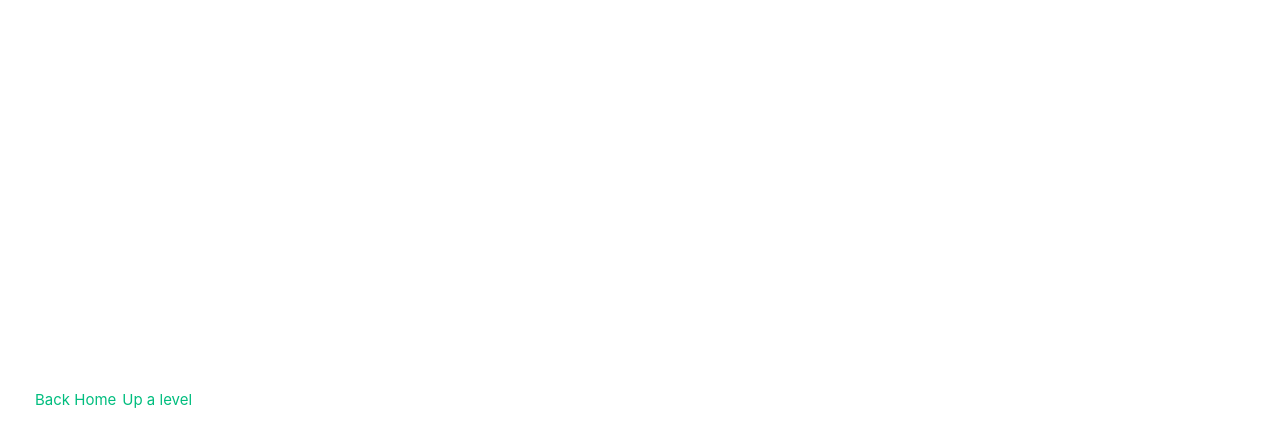
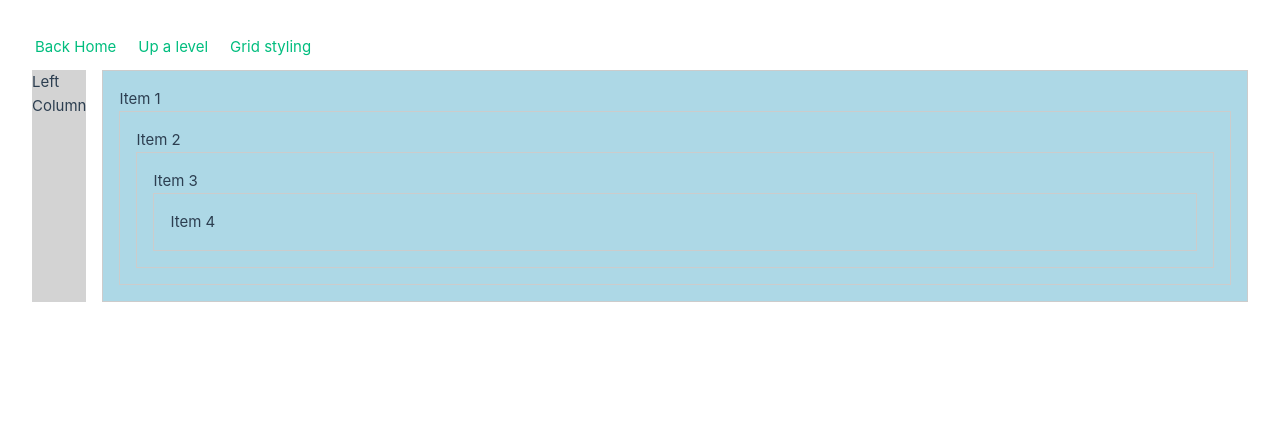
Before and after one commit to jscottym/contact-routing, a Vue app: page /grid in a window 1280 px wide. Before the commit this address had no page. Shown: the top 446 px of the page. Built offline with nearby package versions, Linux system fonts and the light colour scheme.

Commit message:
Basic updates WIP

```diff
--- a/src/App.vue
+++ b/src/App.vue
@@ -12,12 +12,13 @@ const upOneLevelPath = computed(()=> {
 </script>
 
 <template>
-  <div class="flex flex-col gap-2">
+  <div class="flex flex-col justify-start h-full gap-2">
     <header>
       <div class="wrapper">
         <nav>
           <RouterLink to="/">Back Home</RouterLink>
           <RouterLink :to="upOneLevelPath">Up a level</RouterLink>
+          <RouterLink to="/grid">Grid styling</RouterLink>
         </nav>
       </div>
     </header>
@@ -26,3 +27,10 @@ const upOneLevelPath = computed(()=> {
 </div>
 
 </template>
+
+<style scoped>
+nav {
+  display: flex;
+  gap: 1rem;
+}
+</style>
--- a/src/assets/main.css
+++ b/src/assets/main.css
@@ -20,17 +20,12 @@ a,
   }
 }
 
-@media (min-width: 1024px) {
-  body {
-    display: flex;
-    place-items: center;
-  }
+.w-full {
+  width: 100%;
+}
 
-  #app {
-    display: grid;
-    grid-template-columns: 1fr 1fr;
-    padding: 0 2rem;
-  }
+.h-full {
+  height: 100%;
 }
 
 /* Flex Utilities */
--- a/src/components/ContactFeed.vue
+++ b/src/components/ContactFeed.vue
@@ -2,12 +2,13 @@
 import { useAsyncState } from "@vueuse/core";
 import { useRoute } from "vue-router";
 import { useFakeContactsStore } from "@/stores/fakeContactsStore";
-import {onMounted, watch} from "vue";
+import {onMounted, watch, getCurrentInstance, computed} from "vue";
 import useBasePath from "@/composables/useBasePath";
 import useShowOrHide from "../composables/useShowOrHide";
 
 const { isWideEnough, isCurrentRoute } = useShowOrHide(1470, /^\/contacts\/[^/]+$/);
 const route = useRoute();
+
 const { basePath, isListRoute } = useBasePath('contact');
 
 const { getContactById } = useFakeContactsStore();
--- a/src/components/ContactList.vue
+++ b/src/components/ContactList.vue
@@ -1,13 +1,11 @@
 <script setup>
-import { computed } from "vue";
 import { storeToRefs } from "pinia";
 import { useFakeContactsStore } from "@/stores/fakeContactsStore";
 import useBasePath from "../composables/useBasePath";
 import { useMediaQuery } from "@vueuse/core";
 import useShowOrHide from "../composables/useShowOrHide";
 
-const { isWideEnough, isCurrentRoute } = useShowOrHide(751, /^\/contacts$/);
-const isBigEnough = useMediaQuery('(min-width: 751px)');
+const { isWideEnough, isCurrentPanelComponent } = useShowOrHide(751, /^\/contacts$/);
 
 const { basePath, isListRoute, navigateToDetails } = useBasePath('contact', {
     doProvide: true,
@@ -24,7 +22,7 @@ function openContact(contactId) {
 
 <template>
   <div class="main-wrapper flex gap-2">
-    <div v-show="isBigEnough || isCurrentRoute" class="panel p-4">
+    <div v-show="isWideEnough || isCurrentPanelComponent" class="panel p-4">
       <h1>Contact List</h1>
 
       <div>Base: {{ basePath }}</div>
@@ -38,7 +36,7 @@ function openContact(contactId) {
       </ul>
     </div>
 
-    <div v-show="isBigEnough || !isCurrentRoute">
+    <div v-show="isWideEnough || !isCurrentPanelComponent" >
       <router-view/>
     </div>
   </div>
--- /dev/null
+++ b/src/components/GridTest.vue
@@ -0,0 +1,52 @@
+<template>
+  <div class="parent-grid">
+    <div class="left-column">Left Column</div>
+
+    <div class="nested-grid level-1">
+      <div class="grid-item item-1">
+        Item 1
+        <div class="nested-grid level-2">
+          <div class="grid-item item-2">
+            Item 2
+            <div class="nested-grid level-3">
+              <div class="grid-item item-3">
+                Item 3
+                <div class="nested-grid level-4">
+                  <div class="grid-item item-4">Item 4</div>
+                </div>
+              </div>
+            </div>
+          </div>
+        </div>
+      </div>
+    </div>
+  </div>
+</template>
+
+
+<style scoped>
+.parent-grid {
+  display: flex;
+  gap: 1rem;
+  width: 100%;
+}
+
+.left-column {
+  flex: 1;
+  background-color: lightgray;
+}
+
+.nested-grid {
+  display: flex;
+  gap: 1rem;
+  width: 100%;
+}
+
+.grid-item {
+  flex: 1; /* Ensures equal width */
+  background-color: lightblue;
+  padding: 1rem;
+  border: 1px solid #ccc;
+}
+
+</style>
--- a/src/components/NoteDetails.vue
+++ b/src/components/NoteDetails.vue
@@ -24,8 +24,6 @@ watch(() => route.params.noteId, (newVal) => {
 
 <template>
   <div class="flex gap-2">
-
-
     <router-view v-slot="{ Component }">
       <template v-if="Component">
         <component :is="Component" :note="note"/>
--- a/src/components/NoteList.vue
+++ b/src/components/NoteList.vue
@@ -6,7 +6,7 @@ import useBasePath from "../composables/useBasePath";
 import { useAsyncState } from "@vueuse/core";
 import useShowOrHide from "../composables/useShowOrHide";
 
-const { isWideEnough, isCurrentRoute } = useShowOrHide(1470, /^\/contacts\/[^/]+\/notes$/);
+const { isWideEnough, isCurrentPanelComponent } = useShowOrHide(1800);
 const props = defineProps({
   contact: Object,
 });
@@ -16,7 +16,7 @@ const router = useRouter();
 
 const { basePath: contactBasePath } = useBasePath('contact');
 
-const { basePath, isListRoute, navigateToId } = useBasePath('note', {
+const { basePath, navigateToId } = useBasePath('note', {
     doProvide: true,
     basePath: `${contactBasePath}/${route.params.contactId}/notes`
 });
@@ -40,18 +40,16 @@ async function addContactNote(note) {
   console.log('newNote', newNote);
   await loadNotes();
 
-  navigateToId
+  navigateToId({id: newNote.id});
 }
 
 </script>
 
 <template>
   <div class="main-wrapper flex gap-2">
-    <div v-show="isWideEnough || isCurrentRoute" class="panel p-4">
+    <div v-show="isWideEnough || isCurrentPanelComponent" class="panel">
+      <div class="flex flex-col gap-2">
         <h1>Notes List</h1>
-
-      <div>base path: {{ basePath }}</div>
-
 
         <ul>
           <li v-for="note in notes" :key="note.id">
@@ -63,12 +61,13 @@ async function addContactNote(note) {
 
         <div v-if="isLoading">Loading...</div>
 
-      <div v-show="isWideEnough || !isCurrentRoute" class="m-4">
         <RouterLink :to="`${basePath}/add`">Go to add note</RouterLink>
       </div>
     </div>
 
+    <div v-show="isWideEnough || !isCurrentPanelComponent">
       <router-view @add="addContactNote" />
+    </div>
 
   </div>
 </template>
--- a/src/composables/useBasePath.js
+++ b/src/composables/useBasePath.js
@@ -24,8 +24,9 @@ export default function useBasePath(objectName,  { doProvide, basePath } = {}) {
         router.push(`${basePath}/${route.params[`${objectName}Id`]}/details`);
     }
 
-    function navigateToId() {
-        router.push(`${basePath}/${route.params[`${objectName}Id`]}`);
+    function navigateToId({id}) {
+        id ??= route.params[`${objectName}Id`];
+        router.push(`${basePath}/${id}`);
     }
 
     const isListRoute = computed(() => route.path === basePath);
--- a/src/composables/useShowOrHide.js
+++ b/src/composables/useShowOrHide.js
@@ -1,4 +1,4 @@
-    import {computed} from 'vue';
+    import {computed, getCurrentInstance} from 'vue';
     import {useRoute} from 'vue-router';
     import {useMediaQuery} from "@vueuse/core";
 
@@ -7,12 +7,37 @@
 
     const isWideEnough = useMediaQuery(`(min-width: ${breakpoint}px)`);
 
+    const instance = getCurrentInstance();
+    const isCurrentPanelComponent = computed(() => {
+        if (!instance || !route.matched.length) return false;
+
+        const currentComponent = instance.type;
+        const matchedRoute = route.matched[route.matched.length - 1];
+
+        const matchedComponent = matchedRoute?.components?.default;
+
+        return currentComponent === matchedComponent;
+    });
+    const isChildComponent = computed(() => {
+        if (!instance || !route.matched.length) return false;
+
+        const matchedComponent = route.matched[route.matched.length - 1]?.components?.default;
+
+        let parent = instance.proxy?.$parent;
+        while (parent) {
+          if (parent.$.type === matchedComponent) return true;
+          parent = parent.$parent;
+        }
+        return false;
+      });
+
     const isCurrentRoute = computed(() => {
         return routeRegex.test(route.path);
     });
 
     return {
-    isWideEnough,
-    isCurrentRoute,
-};
+        isWideEnough,
+        isCurrentRoute,
+        isCurrentPanelComponent,
+    };
 }
--- a/src/router/index.js
+++ b/src/router/index.js
@@ -7,11 +7,16 @@ import NoteAdd from "@/components/NoteAdd.vue";
 import NoteList from "@/components/NoteList.vue";
 import NoteDetails from "@/components/NoteDetails.vue";
 import NoteEdit from "@/components/NoteEdit.vue";
+import GridTest from "@/components/GridTest.vue";
 
 const routes= [
   {
     path: "/",
     redirect: "/contacts",
+  },
+  {
+    path: "/grid",
+    component: GridTest,
   },
   {
     path: "/contacts",
@@ -25,6 +30,9 @@ const routes= [
           {
             path: "",
             component: ContactDetails,
+            meta: {
+              hidePanel: true,
+            }
           },
 
           {
```
Also changed, not shown: src/composables/useBreakpoints.js (added, +19 -0 lines). Lines whose indentation alone changed are shown as unchanged.
